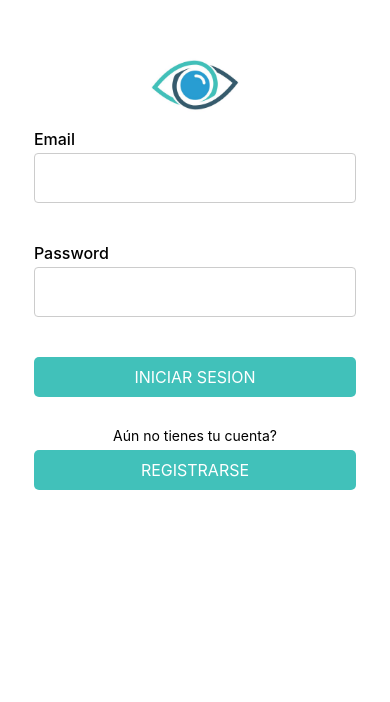
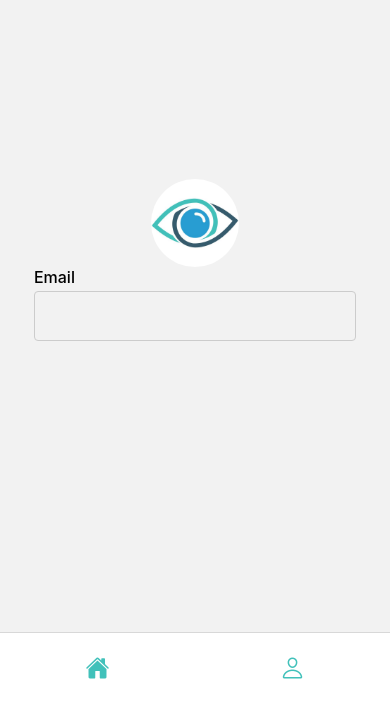
Before and after one commit to GianmarcoZodda/Brisa-React-Native, a React Native app: screen /Main in a window 390 px wide. Shown: the part 142-844 px from the top of the page. Built offline with nearby package versions, Linux system fonts and the light colour scheme.

Commit message:
creo la bottom bar

```diff
--- a/App.js
+++ b/App.js
@@ -5,6 +5,9 @@ import { NavigationContainer } from '@react-navigation/native';
 import { ThemeProvider } from './data/ThemeContext'
 import React from 'react';
 import ThemeContainer from './presentation/screens/ThemeContainer';
+import BottomTabNavigator from "./presentation/components/BottomBar"
+import HomeScreen from "./presentation/screens/HomeScreen";
+
 
 const Stack = createNativeStackNavigator()
 
@@ -23,9 +26,15 @@ export default function App() {
     <ThemeProvider>
        <ThemeContainer>
       <NavigationContainer>
-        <Stack.Navigator initialRouteName="Login" screenOptions={{ headerShown: false }}>
+        <Stack.Navigator screenOptions={{ headerShown: false }}>
+        <Stack.Screen
+            name="Main"
+            component={BottomTabNavigator}
+            options={{ headerShown: false }}
+          />
         <Stack.Screen name="Login" component={withThemeContainer(LoginScreen)} />
         <Stack.Screen name="Register" component={withThemeContainer(RegisterScreen)} />
+        <Stack.Screen name="Home" component={HomeScreen} />
         </Stack.Navigator>
       </NavigationContainer>
       </ThemeContainer>
--- a/package.json
+++ b/package.json
@@ -9,6 +9,7 @@
     "web": "expo start --web"
   },
   "dependencies": {
+    "@react-navigation/bottom-tabs": "^6.6.1",
     "@react-navigation/native": "^6.1.18",
     "@react-navigation/native-stack": "^6.11.0",
     "expo": "~51.0.28",
--- /dev/null
+++ b/presentation/components/BottomBar.jsx
@@ -0,0 +1,62 @@
+import React from "react";
+import { createBottomTabNavigator } from "@react-navigation/bottom-tabs";
+import { Ionicons } from "@expo/vector-icons";
+import { useAppTheme } from '../../data/ThemeContext'
+import HomeScreen from "../screens/HomeScreen";
+import ProfileScreen from "../screens/ProfileScreen";
+
+
+const Tab = createBottomTabNavigator();
+
+const screenOptions = {
+    tabBarShowLabel: false,
+    tabBarHideOnKeyboard: true,
+    headerShown: false,
+    tabBarStyle: {
+        position: "absolute",
+        bottom: 0,
+        right: 0,
+        left: 0,
+        elevation: 0,
+        height: 70
+    }
+}
+
+const BottomTabNavigator  = () => {
+    const theme = useAppTheme();
+
+    return(
+        <Tab.Navigator screenOptions={screenOptions}>
+            <Tab.Screen
+                name="Home"
+                component={HomeScreen}
+                options={{
+                    tabBarIcon: ({focused}) => {
+                        return <Ionicons
+                                name={focused ? "home" : "home-outline"}
+                                size={24}
+                                color={theme.primary}
+                            />
+                    }
+                }}
+            />
+
+            <Tab.Screen
+                name="Profile"
+                component={ProfileScreen}
+                options={{
+                    tabBarIcon: ({focused}) => {
+                        return <Ionicons
+                                name={focused ? "person" : "person-outline"}
+                                size={24}
+                                color={theme.primary}
+                            />
+                    }
+                }}
+            />
+
+        </Tab.Navigator>
+    )
+}
+
+export default BottomTabNavigator ;
--- /dev/null
+++ b/presentation/screens/HomeScreen.js
@@ -0,0 +1,37 @@
+import React from 'react';
+import { View, StyleSheet} from 'react-native';
+import InputField from '../components/InputField';
+import EyeIcon from '../components/EyeIcon';
+
+
+
+const HomeScreen = () => {
+
+  return (
+    <View style={styles.container}>
+      <EyeIcon />
+
+      <InputField
+        value=""
+        onValueChange={() => {}}
+        label="Email"
+      />
+
+
+    </View>
+  );
+};
+
+const styles = StyleSheet.create({
+  container: {
+    flex: 1,
+    justifyContent: 'center', // Centra verticalmente
+    alignItems: 'center', // Centra horizontalmente
+    padding: 16,
+  },
+  text:{
+marginBottom: 6,
+  }
+});
+
+export default HomeScreen;
--- a/presentation/screens/LoginScreen.js
+++ b/presentation/screens/LoginScreen.js
@@ -31,7 +31,7 @@ const LoginScreen = ({ /*agregar el context*/ }) => {//ahi le tengo que poner qu
       />
 
      <Btn
-        onPress={() => {}} //aca le tengo que pasar la funcion del vm y navegar
+        onPress={() => {navigation.navigate("Home")}} //aca le tengo que pasar la funcion del vm y navegar
         text={strings.iniciarSesion}
       />
 
--- /dev/null
+++ b/presentation/screens/ProfileScreen.js
@@ -0,0 +1,37 @@
+import React from 'react';
+import { View, StyleSheet} from 'react-native';
+import InputField from '../components/InputField';
+import EyeIcon from '../components/EyeIcon';
+
+
+
+const ProfileScreen = () => {
+
+  return (
+    <View style={styles.container}>
+      <EyeIcon />
+
+      <InputField
+        value=""
+        onValueChange={() => {}}
+        label="Email"
+      />
+
+
+    </View>
+  );
+};
+
+const styles = StyleSheet.create({
+  container: {
+    flex: 1,
+    justifyContent: 'center', // Centra verticalmente
+    alignItems: 'center', // Centra horizontalmente
+    padding: 16,
+  },
+  text:{
+marginBottom: 6,
+  }
+});
+
+export default ProfileScreen;
```
Also changed, not shown: 1 other file (tests, documents, lock files or other folders).
